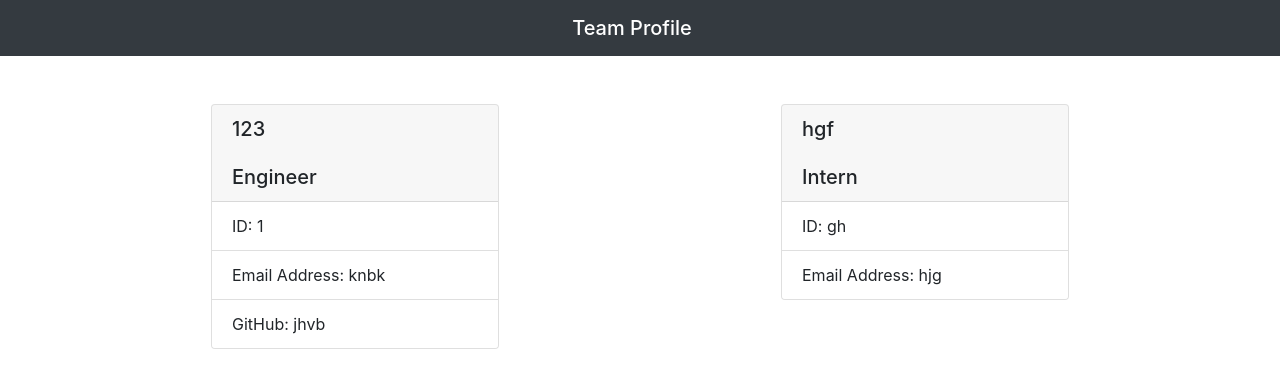
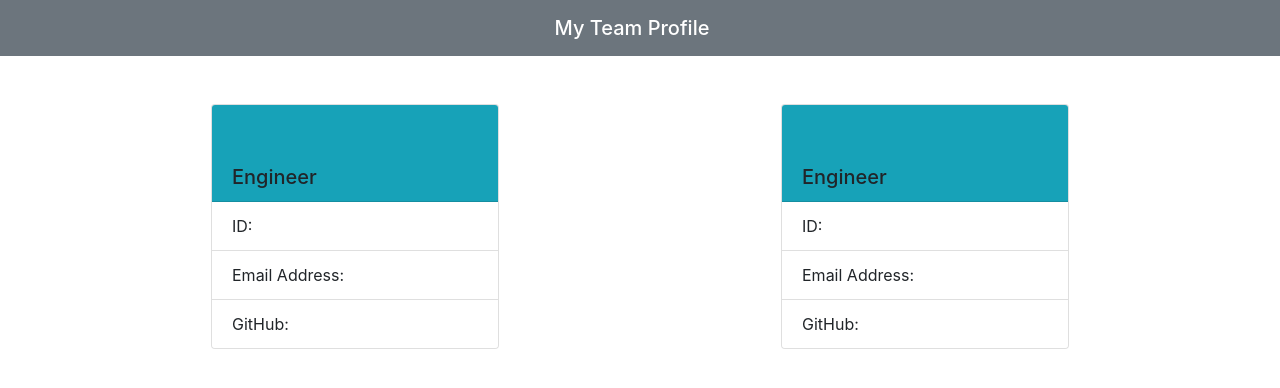
Before and after one commit to APopp524/Team-Profile-Generator, a plain HTML site: page output/team.html in a window 1280 px wide. Drawn offline with nearby package versions, Linux system fonts and the light colour scheme.

Commit message:
css updates, and fixed wording

```diff
--- a/output/team.html
+++ b/output/team.html
@@ -5,28 +5,29 @@
         <meta name="viewport" content="width=device-width, initial-scale=1.0">
         <meta http-equiv="X-UA-Compatible" content="ie=edge">
         <link rel="stylesheet" href="https://stackpath.bootstrapcdn.com/bootstrap/4.3.1/css/bootstrap.min.css" integrity="sha384-ggOyR0iXCbMQv3Xipma34MD+dH/1fQ784/j6cY/iJTQUOhcWr7x9JvoRxT2MZw1T" crossorigin="anonymous">
-        <title>Team Profile</title>
+        <title>Team Profile Generator</title>
     </head>
     <body>
-        <nav class="navbar navbar-dark bg-dark mb-5">
-            <span class="navbar-brand mb-0 h1 w-100 text-center">Team Profile</span>
+        <nav class="navbar navbar-secondary bg-secondary mb-5">
+            <span class="navbar-brand mb-0 h1 w-100 text-center text-white">My Team Profile</span>
         </nav>
         <div class="container">
             <div class="row"><div class="col-6">
             <div class="card mx-auto mb-3" style="width: 18rem">
-            <h5 class="card-header">123<br /><br />Engineer</h5>
+            <h5 class="card-header bg-info"><br /><br />Engineer</h5>
             <ul class="list-group list-group-flush">
-                <li class="list-group-item">ID: 1</li>
-                <li class="list-group-item">Email Address: knbk</li>
-                <li class="list-group-item">GitHub: jhvb</li>
+                <li class="list-group-item">ID: </li>
+                <li class="list-group-item">Email Address: </li>
+                <li class="list-group-item">GitHub: </li>
             </ul>
             </div>
         </div><div class="col-6">
             <div class="card mx-auto mb-3" style="width: 18rem">
-            <h5 class="card-header">hgf<br /><br />Intern</h5>
+            <h5 class="card-header bg-info"><br /><br />Engineer</h5>
             <ul class="list-group list-group-flush">
-                <li class="list-group-item">ID: gh</li>
-                <li class="list-group-item">Email Address: hjg</li>
+                <li class="list-group-item">ID: </li>
+                <li class="list-group-item">Email Address: </li>
+                <li class="list-group-item">GitHub: </li>
             </ul>
             </div>
         </div> </div>
```
Also changed, not shown: app.js (+8 -8 lines).
